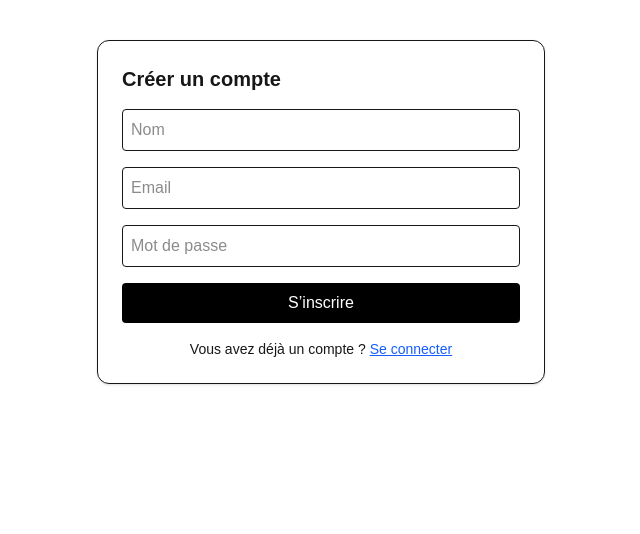
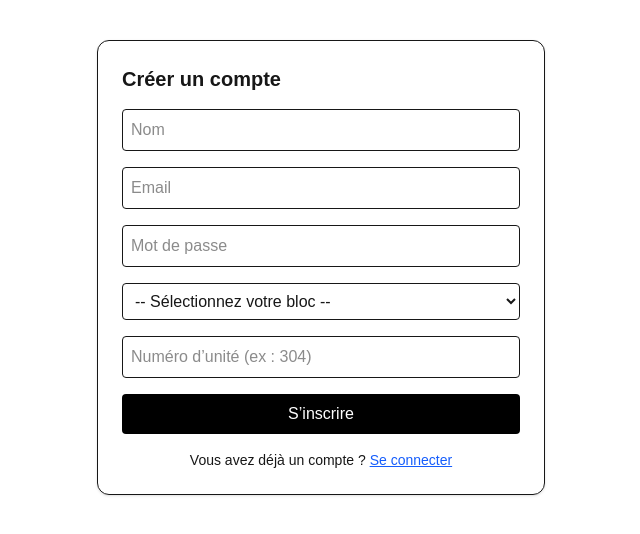
Before and after one commit to atgrp10/garantia, a Next.js app: page /signup in a window 1280 px wide. Shown: the top 534 px of the page, without its empty margins (319-959 px from the left). Built offline with nearby package versions, Linux system fonts and the light colour scheme.

Commit message:
Affichage du nom et de l'unité dans la page admin

```diff
--- a/app/admin/page.tsx
+++ b/app/admin/page.tsx
@@ -14,6 +14,7 @@ type Ticket = {
   created_at: string
   user?: {
     name: string
+    unite: string
   }
 }
 
@@ -63,7 +64,6 @@ export default function AdminPage() {
     router.push('/login')
   }
 
-  // 🔎 Application du filtre et de la recherche
   const filteredTickets = tickets.filter(ticket => {
     const matchName = ticket.user?.name?.toLowerCase().includes(search.toLowerCase())
     const matchStatus = filterStatus ? ticket.status === filterStatus : true
@@ -114,7 +114,7 @@ export default function AdminPage() {
               <th className="p-2 border">Type</th>
               <th className="p-2 border">Priorité</th>
               <th className="p-2 border">Statut</th>
-              <th className="p-2 border">Nom du client</th>
+              <th className="p-2 border">Nom (Unité)</th>
               <th className="p-2 border">Actions</th>
             </tr>
           </thead>
@@ -126,7 +126,7 @@ export default function AdminPage() {
                 <td className="p-2 border">{ticket.type}</td>
                 <td className="p-2 border">{ticket.priorité}</td>
                 <td className="p-2 border">{ticket.status}</td>
-                <td className="p-2 border">{ticket.user?.name || 'Inconnu'}</td>
+                <td className="p-2 border">{ticket.user?.name || 'Inconnu'} ({ticket.user?.unite || 'N/A'})</td>
                 <td className="p-2 border space-x-2">
                   <button
                     onClick={() => updateStatus(ticket.id, 'en traitement')}
--- a/app/api/signup/route.ts
+++ b/app/api/signup/route.ts
@@ -5,7 +5,24 @@ import bcrypt from 'bcryptjs'
 
 export async function POST(req: Request) {
   try {
-    const { name, email, password } = await req.json()
+    const { name, email, password, bloc, unite_num } = await req.json()
+
+    // Vérifier les champs obligatoires
+    if (!name || !email || !password || !bloc || !unite_num) {
+      return NextResponse.json({ error: 'Champs requis manquants' }, { status: 400 })
+    }
+
+    // Valider bloc
+    if (!['Est', 'Ouest'].includes(bloc)) {
+      return NextResponse.json({ error: 'Bloc invalide' }, { status: 400 })
+    }
+
+    // Valider unite_num (doit être 3 chiffres)
+    if (!/^\d{3}$/.test(unite_num)) {
+      return NextResponse.json({ error: 'Numéro d’unité invalide (3 chiffres requis)' }, { status: 400 })
+    }
+
+    const unite = `${bloc}-${unite_num}`
 
     // Vérifier si l'utilisateur existe déjà
     const { data: existingUser } = await supabase
@@ -26,6 +43,7 @@ export async function POST(req: Request) {
         email,
         password: hashedPassword,
         role: 'user',
+        unite, // 👈 inséré ici
       },
     ])
 
--- a/app/dashboard/page.tsx
+++ b/app/dashboard/page.tsx
@@ -39,8 +39,13 @@ export default function DashboardPage() {
 
   return (
     <div className="max-w-2xl mx-auto mt-10 p-4">
-      <div className="flex justify-between items-center mb-6">
-        <h1 className="text-2xl font-bold">Mes tickets</h1>
+      {/* En-tête avec message personnalisé */}
+      <div className="flex justify-between items-center mb-4">
+        <div>
+          <h1 className="text-2xl font-bold">
+            Bienvenue {session?.user.name} ({session?.user.unite})
+          </h1>
+        </div>
         <button
           onClick={handleLogout}
           className="bg-red-600 text-white px-4 py-2 rounded hover:bg-red-700 transition"
--- a/app/signup/page.tsx
+++ b/app/signup/page.tsx
@@ -9,11 +9,13 @@ export default function SignupPage() {
     name: '',
     email: '',
     password: '',
+    bloc: '',
+    unite_num: '',
   })
   const [error, setError] = useState('')
   const [success, setSuccess] = useState(false)
 
-  const handleChange = (e: React.ChangeEvent<HTMLInputElement>) => {
+  const handleChange = (e: React.ChangeEvent<HTMLInputElement | HTMLSelectElement>) => {
     setForm({ ...form, [e.target.name]: e.target.value })
   }
 
@@ -21,6 +23,16 @@ export default function SignupPage() {
     e.preventDefault()
     setError('')
     setSuccess(false)
+
+    if (!['Est', 'Ouest'].includes(form.bloc)) {
+      setError('Veuillez sélectionner un bloc valide (Est ou Ouest).')
+      return
+    }
+
+    if (!/^\d{3}$/.test(form.unite_num)) {
+      setError('Le numéro d’unité doit contenir exactement 3 chiffres.')
+      return
+    }
 
     const res = await fetch('/api/signup', {
       method: 'POST',
@@ -34,7 +46,13 @@ export default function SignupPage() {
       setError(data.error || 'Erreur inconnue')
     } else {
       setSuccess(true)
-      setForm({ name: '', email: '', password: '' })
+      setForm({
+        name: '',
+        email: '',
+        password: '',
+        bloc: '',
+        unite_num: '',
+      })
       setTimeout(() => router.push('/login'), 2000)
     }
   }
@@ -72,12 +90,33 @@ export default function SignupPage() {
           onChange={handleChange}
           required
         />
+        <select
+          name="bloc"
+          className="w-full border p-2 rounded"
+          value={form.bloc}
+          onChange={handleChange}
+          required
+        >
+          <option value="">-- Sélectionnez votre bloc --</option>
+          <option value="Est">Est</option>
+          <option value="Ouest">Ouest</option>
+        </select>
+        <input
+          type="text"
+          name="unite_num"
+          placeholder="Numéro d’unité (ex : 304)"
+          pattern="\d{3}"
+          maxLength={3}
+          className="w-full border p-2 rounded"
+          value={form.unite_num}
+          onChange={handleChange}
+          required
+        />
         <button type="submit" className="w-full bg-black text-white py-2 rounded">
           S’inscrire
         </button>
       </form>
 
-      {/* 👇 Lien vers la page de connexion */}
       <p className="text-sm mt-4 text-center">
         Vous avez déjà un compte ?{' '}
         <a href="/login" className="text-blue-600 underline">
--- a/lib/authOptions.ts
+++ b/lib/authOptions.ts
@@ -31,6 +31,7 @@ export const authOptions: NextAuthOptions = {
           name: user.name,
           email: user.email,
           role: user.role,
+          unite: user.unite, // 👈 Ajout ici
         }
       },
     }),
@@ -43,6 +44,7 @@ export const authOptions: NextAuthOptions = {
       if (user) {
         token.id = user.id
         token.role = user.role
+        token.unite = user.unite // 👈 Ajout ici
       }
       return token
     },
@@ -50,11 +52,11 @@ export const authOptions: NextAuthOptions = {
       if (token) {
         session.user.id = token.id as string
         session.user.role = token.role as string
+        session.user.unite = token.unite as string // 👈 Ajout ici
       }
       return session
     },
     async redirect({ baseUrl, url }) {
-      // Si l'utilisateur clique sur un lien dans le même domaine, on le respecte
       return url.startsWith(baseUrl) ? url : `${baseUrl}/dashboard`
     },
   },
--- a/types/next-auth.d.ts
+++ b/types/next-auth.d.ts
@@ -8,6 +8,7 @@ declare module 'next-auth' {
       name: string
       email: string
       role: string
+      unite: string // ✅ ajout ici
     }
   }
 
@@ -16,6 +17,7 @@ declare module 'next-auth' {
     name: string
     email: string
     role: string
+    unite: string // ✅ ajout ici
   }
 }
 
@@ -25,5 +27,6 @@ declare module 'next-auth/jwt' {
     name: string
     email: string
     role: string
+    unite: string // ✅ ajout ici
   }
 }
```
